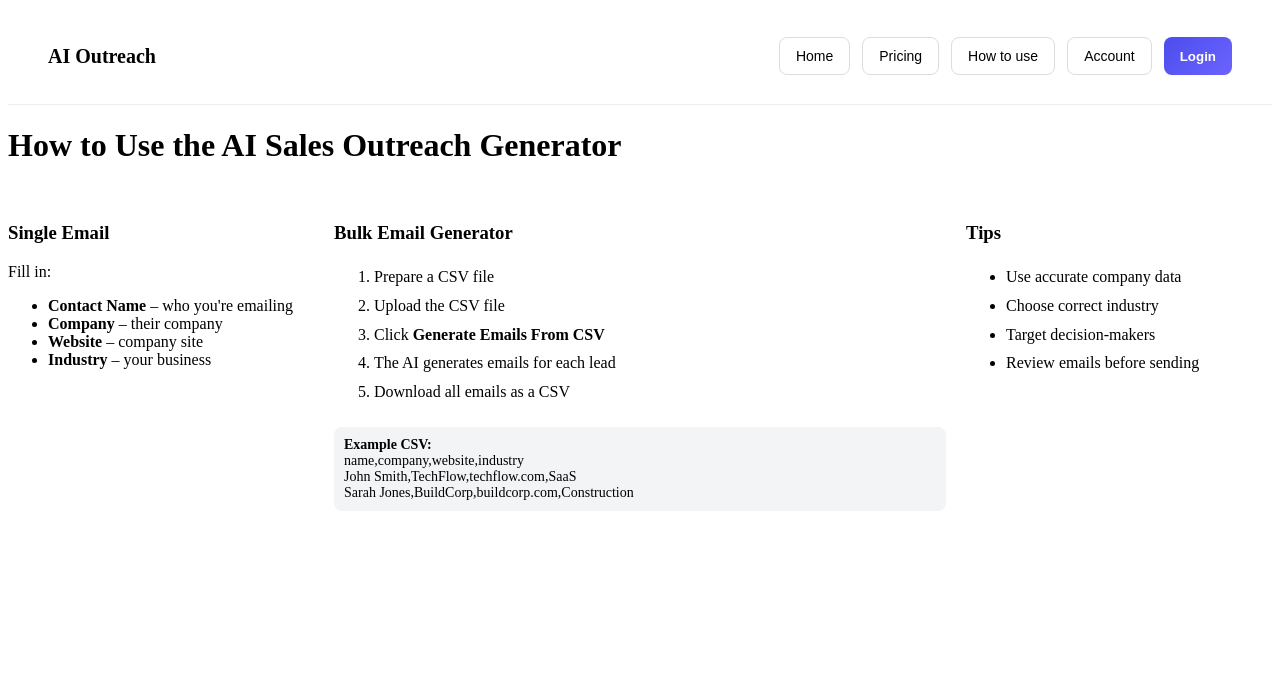
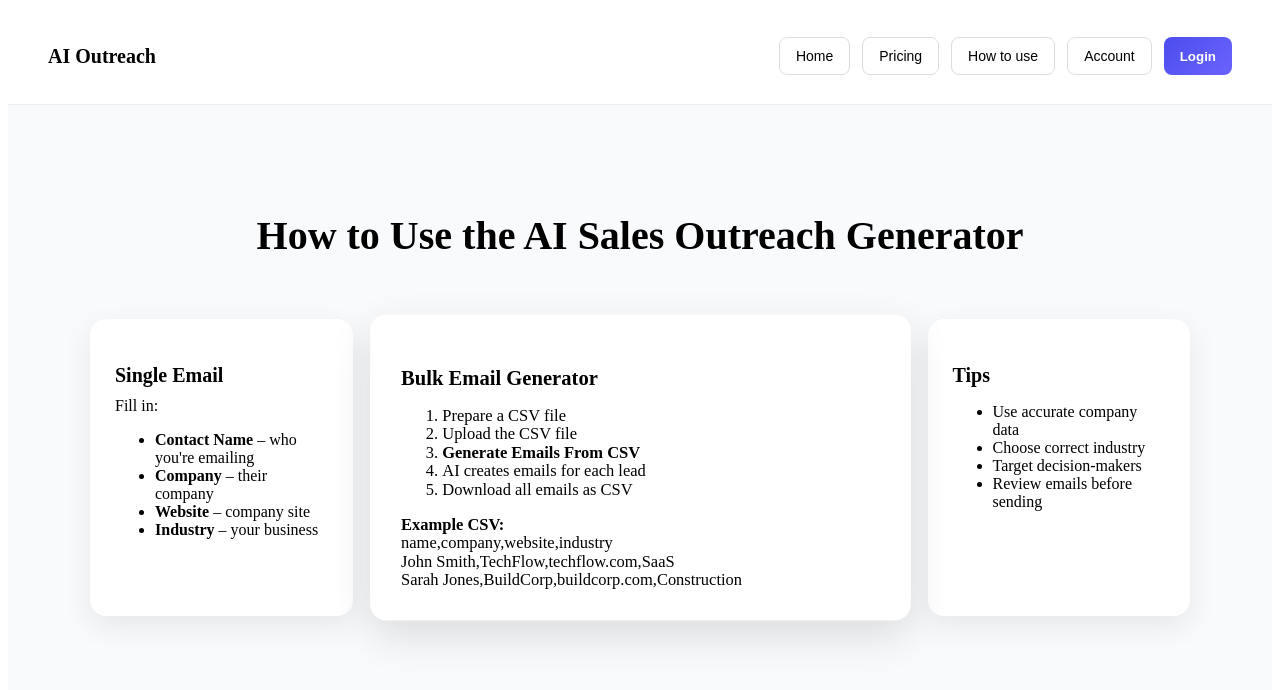
Before and after one commit to A-Gr33n/ai-outreach-generator, a Next.js app: page /how-to-use in a window 1280 px wide. Shown: the top 690 px of the page. Built offline with nearby package versions, Linux system fonts and the light colour scheme.

Commit message:
redesigned the account page and removed extra placeholder

```diff
--- a/pages/how-to-use.js
+++ b/pages/how-to-use.js
@@ -1,54 +1,41 @@
 export default function HowToUse() {
   return (
-    <div className="container">
-      <h1 style={{ marginBottom: "40px" }}>
+    <div style={styles.page}>
+
+      {/* TITLE */}
+      <h1 style={styles.title}>
         How to Use the AI Sales Outreach Generator
       </h1>
 
-      <div style={{
-        display: "grid",
-        gridTemplateColumns: "1fr 2fr 1fr",
-        gap: "20px",
-        alignItems: "stretch"
-      }}>
+      {/* GRID */}
+      <div style={styles.grid}>
 
         {/* LEFT COLUMN */}
-        <div className="card">
-          <h3>Single Email</h3>
-          <p style={{ marginTop: "10px" }}>Fill in:</p>
+        <div style={styles.card}>
+          <h3 style={styles.cardTitle}>Single Email</h3>
+          <p style={styles.label}>Fill in:</p>
 
-          <ul style={{ textAlign: "left", marginTop: "10px" }}>
+          <ul style={styles.list}>
             <li><strong>Contact Name</strong> – who you're emailing</li>
             <li><strong>Company</strong> – their company</li>
             <li><strong>Website</strong> – company site</li>
-            <li><strong>Industry</strong> – your business </li>
+            <li><strong>Industry</strong> – your business</li>
           </ul>
         </div>
 
         {/* CENTER COLUMN */}
-        <div className="card">
-          <h3>Bulk Email Generator</h3>
+        <div style={styles.cardHighlight}>
+          <h3 style={styles.cardTitle}>Bulk Email Generator</h3>
 
-          <ol style={{
-            textAlign: "left",
-            marginTop: "15px",
-            lineHeight: "1.8"
-          }}>
+          <ol style={styles.list}>
             <li>Prepare a CSV file</li>
             <li>Upload the CSV file</li>
-            <li>Click <strong>Generate Emails From CSV</strong></li>
-            <li>The AI generates emails for each lead</li>
-            <li>Download all emails as a CSV</li>
+            <li><strong>Generate Emails From CSV</strong></li>
+            <li>AI creates emails for each lead</li>
+            <li>Download all emails as CSV</li>
           </ol>
 
-          <div style={{
-            marginTop: "20px",
-            background: "#f3f4f6",
-            padding: "10px",
-            borderRadius: "8px",
-            fontSize: "14px",
-            textAlign: "left"
-          }}>
+          <div style={styles.csvBox}>
             <strong>Example CSV:</strong><br />
             name,company,website,industry<br />
             John Smith,TechFlow,techflow.com,SaaS<br />
@@ -57,14 +44,10 @@ export default function HowToUse() {
         </div>
 
         {/* RIGHT COLUMN */}
-        <div className="card">
-          <h3>Tips</h3>
+        <div style={styles.card}>
+          <h3 style={styles.cardTitle}>Tips</h3>
 
-          <ul style={{
-            textAlign: "left",
-            marginTop: "10px",
-            lineHeight: "1.8"
-          }}>
+          <ul style={styles.list}>
             <li>Use accurate company data</li>
             <li>Choose correct industry</li>
             <li>Target decision-makers</li>
@@ -82,46 +65,47 @@ const styles = {
     padding: "80px 20px",
     background: "#f9fafb",
     minHeight: "100vh",
-    textAlign: "center",
   },
 
   title: {
-    fontSize: "42px",
+    textAlign: "center",
+    fontSize: "40px",
     fontWeight: "700",
-    marginBottom: "10px",
-  },
-
-  subtitle: {
-    fontSize: "18px",
-    color: "#666",
-    marginBottom: "50px",
+    marginBottom: "60px",
   },
 
   grid: {
-    display: "flex",
-    justifyContent: "center",
+    display: "grid",
+    gridTemplateColumns: "1fr 2fr 1fr",
     gap: "25px",
-    flexWrap: "wrap",
+    maxWidth: "1100px",
+    margin: "0 auto",
   },
 
   card: {
     background: "#fff",
+    padding: "25px",
+    borderRadius: "16px",
+    boxShadow: "0 10px 30px rgba(0,0,0,0.08)",
+  },
+
+  cardHighlight: {
+    background: "#fff",
     padding: "30px",
     borderRadius: "16px",
-    boxShadow: "0 10px 30px rgba(0,0,0,0.08)",
-    width: "280px",
-    textAlign: "left",
-    transition: "transform 0.2s ease",
+    boxShadow: "0 15px 40px rgba(0,0,0,0.12)",
+    transform: "scale(1.03)",
   },
 
-  step: {
+  cardTitle: {
     fontSize: "20px",
+    fontWeight: "600",
     marginBottom: "10px",
   },
 
-  text: {
-    fontSize: "15px",
-    color: "#555",
-    lineHeight: "1.6",
+  label: {
+    marginTop: "10px",
+    fontWeight: "500",
   },
-};
+
+}
```
